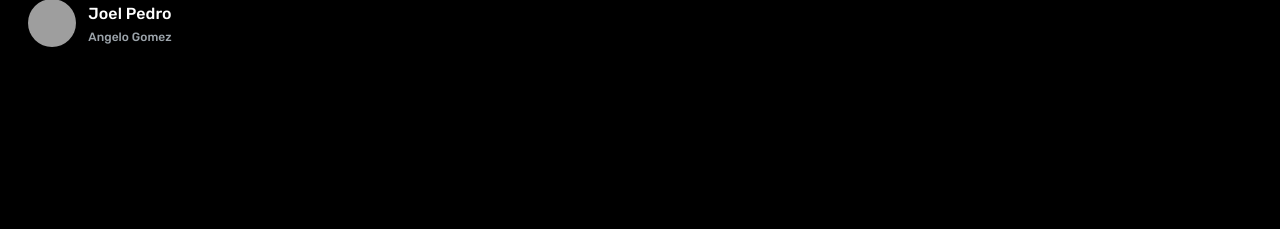
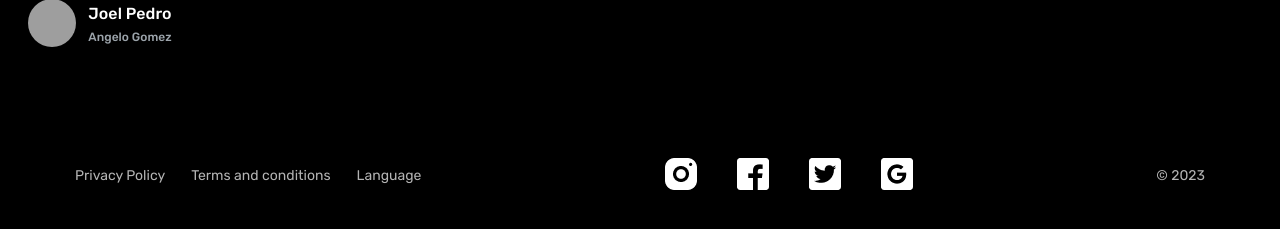
Before and after one commit to z4yed/tmdb-client, a Vue app: page / in a window 1280 px wide. Shown: the part 1439-1668 px from the top of the page. Before the commit the page ends 1489 px from the top, so only its background shows below. Built offline with nearby package versions, Linux system fonts and the light colour scheme; grey boxes are pictures that could not be loaded.

Commit message:
footer layout implemented

```diff
--- a/src/App.vue
+++ b/src/App.vue
@@ -29,6 +29,9 @@
       <Cast />
       <Cast />
     </div>
+    <div>
+      <Footer />
+    </div>
   </div>
 </template>
 
@@ -40,6 +43,7 @@ import {
   Ratings,
   MovieCard,
   Cast,
+  Footer,
 } from "@/components/organisms";
 
 export default {
@@ -51,6 +55,7 @@ export default {
     Ratings,
     MovieCard,
     Cast,
+    Footer,
   },
   setup() {
     return {};
--- /dev/null
+++ b/src/components/organisms/Footer/Footer.vue
@@ -0,0 +1,72 @@
+<template>
+  <div class="footer">
+    <ul class="footer__left">
+      <li>
+        <a href="">Privacy Policy</a>
+      </li>
+      <li>
+        <a href="Terms and conditions"> Terms and conditions</a>
+      </li>
+      <li>
+        <a href="Language">Language</a>
+      </li>
+    </ul>
+    <div class="footer__social">
+      <a href="">
+        <img src="../../../assets/images/icons/social/Instagram.png" alt="" />
+      </a>
+      <a href="">
+        <img src="../../../assets/images/icons/social/Facebook.png" alt="" />
+      </a>
+
+      <a href="">
+        <img src="../../../assets/images/icons/social/Twitter.png" alt="" />
+      </a>
+      <a href="">
+        <img src="../../../assets/images/icons/social/Google.png" alt="" />
+      </a>
+    </div>
+    <div class="footer__copyright">&copy; 2023</div>
+  </div>
+</template>
+
+<script>
+export default {};
+</script>
+
+<style lang="scss">
+.footer {
+  display: flex;
+  justify-content: space-between;
+  align-items: center;
+  padding: 88px 75px 42px;
+
+  &__left {
+    display: flex;
+    align-items: center;
+    gap: 26px;
+
+    li a {
+      font-size: 14px;
+      font-style: normal;
+      font-weight: 400;
+      line-height: 22px;
+      opacity: 0.7;
+    }
+  }
+
+  &__social {
+    display: flex;
+    gap: 40px;
+    align-items: center;
+  }
+
+  &__copyright {
+    font-size: 14px;
+    font-style: normal;
+    font-weight: 400;
+    line-height: 22px;
+    opacity: 0.7;
+  }
+}
+</style>
--- a/src/components/organisms/index.js
+++ b/src/components/organisms/index.js
@@ -3,5 +3,6 @@ import PopularMovie from "./PopularMovie/PopularMovie.vue";
 import Ratings from "./Ratings/Ratings.vue";
 import MovieCard from "./MovieCard/MovieCard.vue";
 import Cast from "./Cast/Cast.vue";
+import Footer from "./Footer/Footer.vue";
 
-export { Cast, MovieCard, Navbar, PopularMovie, Ratings };
+export { Cast, MovieCard, Navbar, PopularMovie, Ratings, Footer };
```
